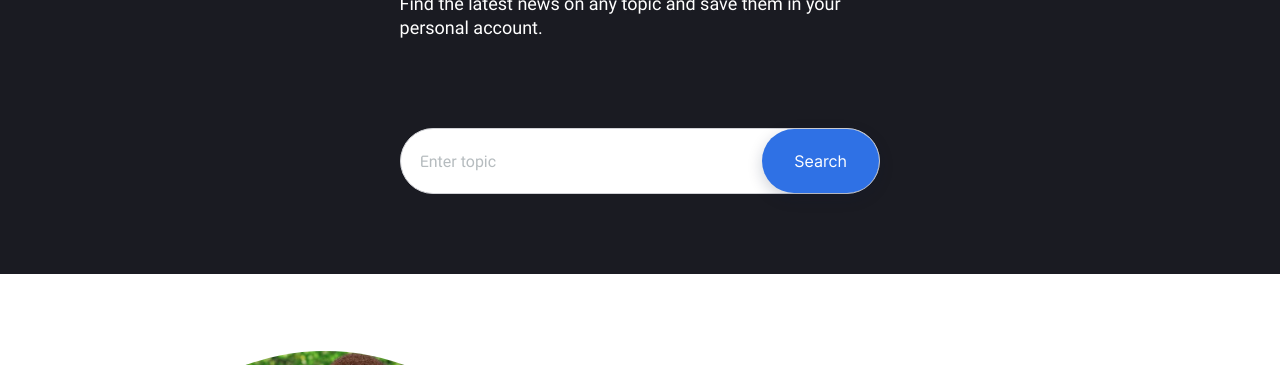
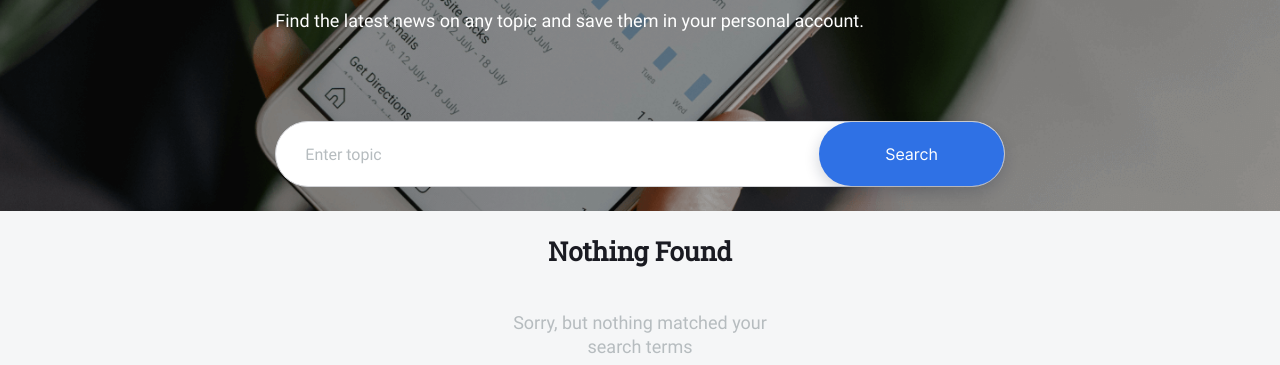
Before and after one commit to irmo12/news-explorer-frontend, a React app in the folder news-explorer/: page / in a window 1280 px wide. Shown: the part 302-667 px from the top of the page. Built offline with nearby package versions, Linux system fonts and the light colour scheme.

Commit message:
stlyes WIP

```diff
--- a/news-explorer/public/index.html
+++ b/news-explorer/public/index.html
@@ -26,7 +26,8 @@
     -->
     <title>News Explorer</title>
   </head>
-  <body>
+  <body style="margin: 0; padding: 0; background-color: #1A1B22;">
+
     <noscript>You need to enable JavaScript to run this app.</noscript>
     <div id="root"></div>
     <!--
--- a/news-explorer/src/components/Header/Header.css
+++ b/news-explorer/src/components/Header/Header.css
@@ -8,7 +8,7 @@
   align-items: center;
   border-bottom: 1px solid rgba(84, 84, 84, 0.8);
   box-sizing: border-box;
-  padding: 1% 6.5%;
+  padding: 1% 7.25%;
 }
 
 .header__title {
--- a/news-explorer/src/components/Main/Main.css
+++ b/news-explorer/src/components/Main/Main.css
@@ -4,11 +4,13 @@
   display: flex;
   flex-direction: column;
   align-items: center;
+
 }
 
 .main__header-search-container {
-    background-image: url('../../images/georgia-de-lotz--UsJoNxLaNo-unsplash.png');
-    background-position: center;
-    background-size: cover;
-    overflow: hidden;
+  width: 100%;
+  background-image: url('../../images/georgia-de-lotz--UsJoNxLaNo-unsplash.png');
+  background-position: center;
+  background-size: cover;
+  overflow: hidden;
 }
--- a/news-explorer/src/components/Main/Main.js
+++ b/news-explorer/src/components/Main/Main.js
@@ -3,18 +3,21 @@ import './Main.css';
 import Header from '../Header/Header.js';
 import About from '../About/About.js';
 import SearchForm from '../SearchForm/SearchForm';
+import Preloader from '../Preloader/Preloader.js';
 
 
 function Main() {
+  const [isLoading, setIsLoading] = useState(false);
+  const [hasResults, setHasResults] = useState(false);
 
   return (
     <>
       <div className="main">
-        <div className="main__header+search-container">
-      <Header />
-      <SearchForm />
-      </div>
-
+        <div className="main__header-search-container">
+          <Header />
+          <SearchForm />
+        </div>
+        <Preloader />
         <About />
 
 
--- a/news-explorer/src/components/Preloader/Preloader.js
+++ b/news-explorer/src/components/Preloader/Preloader.js
@@ -2,14 +2,17 @@ import React from 'react';
 import './Preloader.css';
 import magnifyingGlass from '../../images/not-found_v1.svg';
 
-const Preloader = () => {
+const Preloader = ({ isLoading = true, hasResults = false }) => {
+
   return (
     <div className="preloader">
-      <i class="circle-preloader"></i> : <image src={magnifyingGlass} alt='magnifying glass' />
-      <h3 className="preloader__title">Nothing Found</h3>
-      <p className='preloader__description'>Searching for news...  -----  Sorry, but nothing matched your search terms</p>
+      <div className="preloader-container">
+      {hasResults ? <i class="circle-preloader"></i> : <image src={magnifyingGlass} alt='magnifying glass' />}
+      <h3 className="preloader__title">{hasResults ? '' : 'Nothing Found'}</h3>
+      <p className='preloader__description'>{hasResults ? 'Searching for news...' : 'Sorry, but nothing matched your search terms'}</p>
+      </div>
     </div>
   );
-}
+};
 
 export default Preloader;
--- a/news-explorer/src/components/Preloader/preloader.css
+++ b/news-explorer/src/components/Preloader/preloader.css
@@ -1,44 +1,50 @@
-body {
+.preloader {
   margin: 0;
-	min-height: 100vh;
-	background: #F5F6F7;
+  min-height: 15vh;
+  background: #f5f6f7;
   overflow: hidden;
   text-align: center;
   font-weight: 400;
   font-style: normal;
+  width: 100%;
+}
+
+.preloader-container {
+  display: flex;
+  flex-flow: column nowrap;
+  align-items: center;
+  justify-content: space-around;
+  text-align: center;
+  max-width: 265px;
+  margin:  0 auto;
 }
 
 .circle-preloader {
   display: block;
-	width: 50px;
-	height: 50px;
-	border: 4px solid #444;
+  width: 74px;
+  height: 74px;
+  border: 2px solid #444;
   border-bottom-color: #888;
-
   border-radius: 50%;
-
-	position: absolute;
-	top: 0;
-	left: 0;
-	right: 0;
-	bottom: 0;
   margin: auto;
-
-	animation: spin .75s infinite linear;
+  animation: spin 0.75s infinite linear;
+  margin: 7.5vh auto 0 auto;
 }
 
 .preloader__title {
-  font-family: 'Roboto Slab 400', sans-serif;
+  font-family: "Roboto Slab 400", sans-serif;
   font-size: 26px;
   line-height: 115%;
-  color: #1A1B22;
+  color: #1a1b22;
 }
 
 .preloader__description {
-  font-family: 'Roboto', sans-serif;
+  font-family: "Roboto", sans-serif;
   font-size: 18px;
   line-height: 133%;
-  color: #B6BCBF;
+  color: #b6bcbf;
+  margin-bottom: 7.5vh;
+  max-width: ;
 }
 
 @keyframes spin {
--- a/news-explorer/src/components/SearchForm/SearchForm.css
+++ b/news-explorer/src/components/SearchForm/SearchForm.css
@@ -2,9 +2,11 @@
   display: flex;
   flex-flow: column nowrap;
   max-width: 57%;
-  margin: 80px auto;
+  margin: 0 auto;
   gap: 88px;
-  width: 100%;
+  width: 80%;
+  margin-top: 10vh;
+  margin-bottom: 3vh;
 }
 
 .search-form__txtcontainer {
```
Lines whose indentation alone changed are shown as unchanged.
